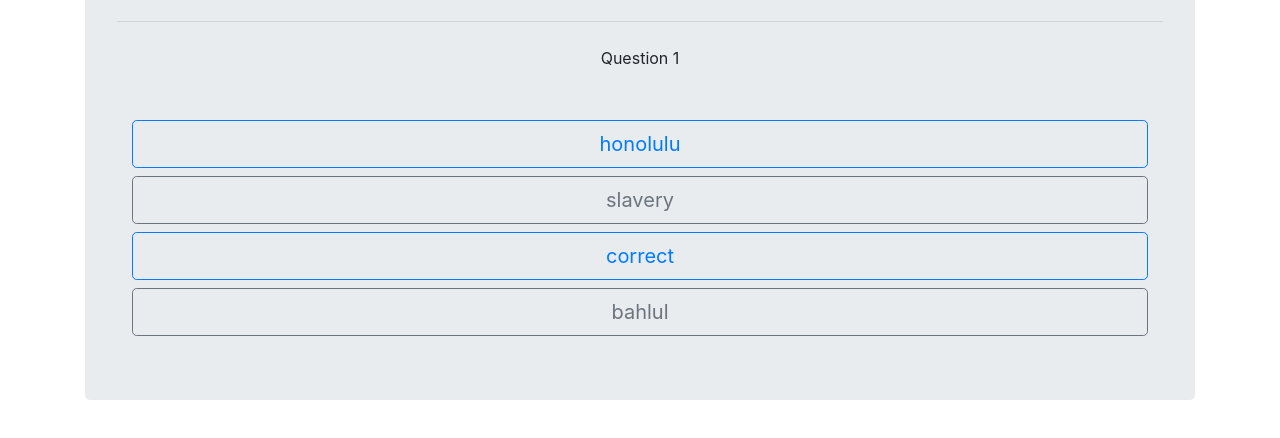
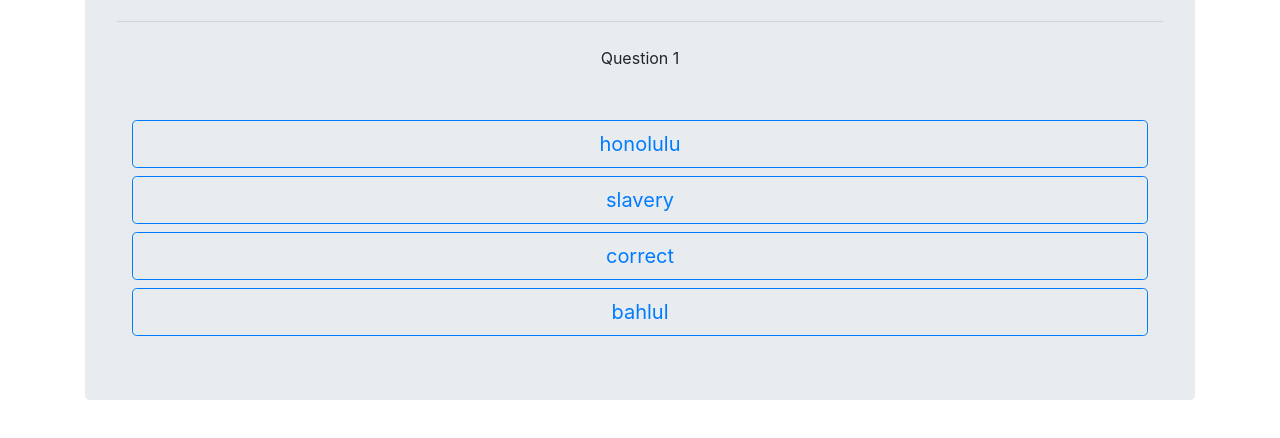
Before and after one commit to dmawardi/TriviaGame, a plain HTML site: page index.html in a window 1280 px wide. Shown: the part 222-660 px from the top of the page. Drawn offline with nearby package versions, Linux system fonts and the light colour scheme.

Commit message:
Completed creation of dynamic question and option selection section

```diff
--- a/assets/javascript/app.js
+++ b/assets/javascript/app.js
@@ -5,12 +5,6 @@ var secondsLeft = 30;
 
 // display elements
 var timerDisplay = $('#timerDisplay');
-var option1 = $('#option-1');
-var option2 = $('#option-2');
-var option3 = $('#option-3');
-var option4 = $('#option-4');
-var questionText = $('#question');
-
 
 var questions = [{
         question: 'Question 1',
@@ -53,12 +47,9 @@ function questionTimer() {
         var timer = setInterval(function () {
             // reduce seconds left by 1
             secondsLeft--;
-
             // Display to user
             timerDisplay.text(secondsLeft);
 
-
-            console.log(secondsLeft);
             if (secondsLeft == 0) {
                 // Stop timer
                 clearInterval(timer);
@@ -71,14 +62,36 @@ function questionTimer() {
 
 }
 
-function displayQuestion() {
+function displayQuestion(qIndex) {
+    var playArea = $('#playArea');
+    // Array needed for loop to convert index to option value
+    var optionConverterArray = ['a', 'b', 'c', 'd'];
 
-    questionText.text(questions[0].question)
-    option1.text(questions[0].answers['a']);
-    option2.text(questions[0].answers['b']);
-    option3.text(questions[0].answers['c']);
-    option4.text(questions[0].answers['d']);
+    // Create question
+    questionText = $('<p>');
+    questionText.attr('id', 'question');
+    // Display to user
+    questionText.text(questions[parseInt(qIndex)].question);
 
+    // Append question to play area
+    playArea.append(questionText);
+
+    // Loop to Create Option buttons
+    for (var i = 0; i < optionConverterArray.length; i++) {
+        // Create button
+        var option = $('<button>');
+        console.log('index'+i+'converter'+optionConverterArray[i]);
+        // Display option text for user by accessing element in questions object using converter array
+        option.text(questions[qIndex].answers[optionConverterArray[i]]);
+        // Build Button element
+        option.addClass('btn btn-outline-primary btn-lg btn-block');
+        option.attr('type', 'button');
+        // Build loop/option specific attributes
+        option.attr('data-optionValue', optionConverterArray[i]);
+        option.attr('id', 'option-' + optionConverterArray[i]);
+        // Append button to play area
+        playArea.append(option);
+    }
 }
 
 // Display start screen with start button
@@ -95,5 +108,5 @@ function displayQuestion() {
 
 console.log(questions[0]);
 
-displayQuestion();
-questionTimer();
+displayQuestion(0);
+questionTimer(0);
--- a/index.html
+++ b/index.html
@@ -42,12 +42,12 @@
 
             <!-- Play Area -->
             <div class="container" id="playArea">
-                <p id="question">This is where the questions will be displayed</p>
-                <button type="button" class="btn btn-outline-primary btn-lg btn-block" id="option-1">Option 1</button>
-                <button type="button" class="btn btn-outline-secondary btn-lg btn-block" id="option-2">Option 2</button>
-                <button type="button" class="btn btn-outline-primary btn-lg btn-block" id="option-3">Option 3</button>
-                <button type="button" class="btn btn-outline-secondary btn-lg btn-block" id="option-4">Option 4</button>
-            </div>
+                <!-- <p id="question">This is where the questions will be displayed</p>
+                <button type="button" class="btn btn-outline-primary btn-lg btn-block" id="option-a" data-optionValue='a'>Option 1</button>
+                <button type="button" class="btn btn-outline-secondary btn-lg btn-block" id="option-b" data-optionValue='b'>Option 2</button>
+                <button type="button" class="btn btn-outline-primary btn-lg btn-block" id="option-c" data-optionValue='c'>Option 3</button>
+                <button type="button" class="btn btn-outline-secondary btn-lg btn-block" id="option-d" data-optionValue='d'>Option 4</button>
+            </div> -->
         </div>
 
 
```
